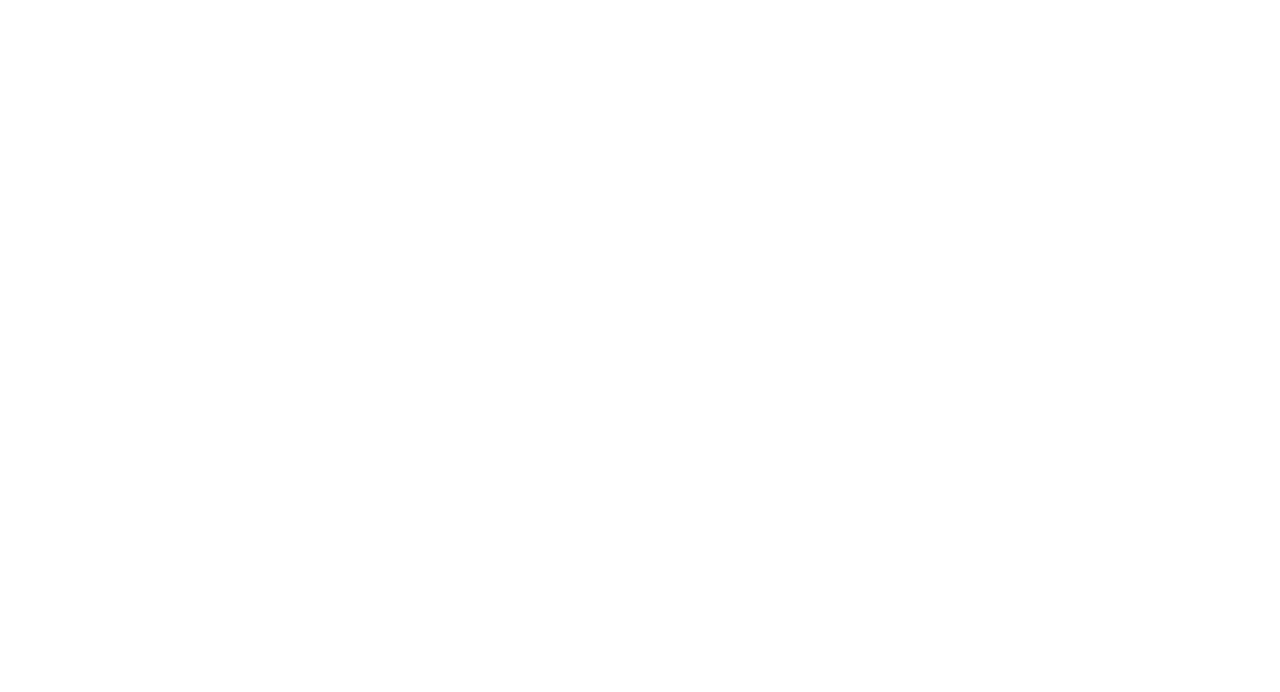
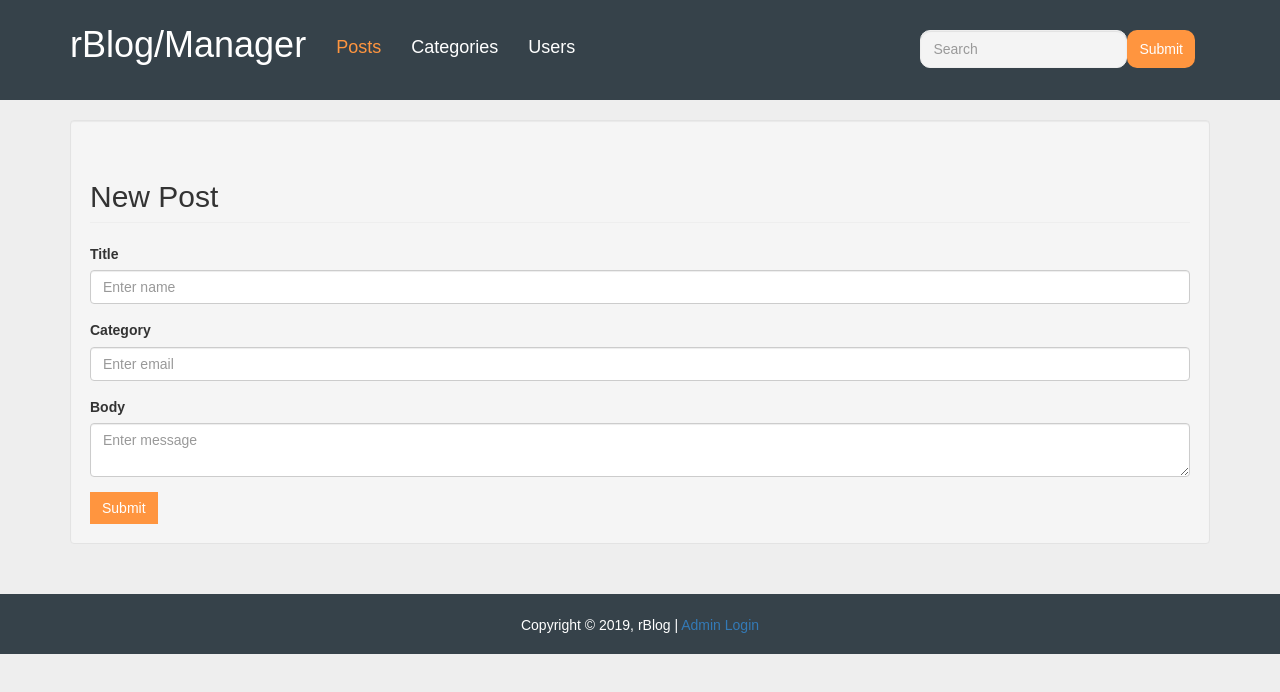
Before and after one commit to jingyangzhang0222/rBlogSystem, a plain HTML site: page admin/new.html in a window 1280 px wide. Drawn offline with nearby package versions, Linux system fonts and the light colour scheme.

Commit message:
styles added to main page and admin page

```diff
--- a/admin/new.html
+++ b/admin/new.html
@@ -0,0 +1,83 @@
+<!DOCTYPE html>
+<html lang="en">
+  <head>
+    <meta charset="utf-8">
+    <meta http-equiv="X-UA-Compatible" content="IE=edge">
+    <meta name="viewport" content="width=device-width, initial-scale=1">
+    <!-- The above 3 meta tags *must* come first in the head; any other head content must come *after* these tags -->
+
+    <title>Admin Posts | rBlog</title>
+
+    <!-- Bootstrap core CSS -->
+    <link href="../css/bootstrap.css" rel="stylesheet">
+    <link href="../css/style.css" rel="stylesheet">
+  </head>
+
+  <body>
+
+    <nav class="navbar navbar-default" role="navigation">
+      <div class="container">
+        <div class="navbar-header">
+          <button type="button" class="navbar-toggle collapsed" data-toggle="collapse" data-target="#navbar" aria-expanded="false" aria-controls="navbar">
+            <span class="sr-only">Toggle navigation</span>
+            <span class="icon-bar"></span>
+            <span class="icon-bar"></span>
+            <span class="icon-bar"></span>
+          </button>
+          <a class="navbar-brand"  href="../index.html"><h1>rBlog<span>/Manager</span></h1></a>
+        </div>
+        <div id="navbar" class="collapse navbar-collapse">
+          <ul class="nav navbar-nav">
+            <li class="active"><a href="posts.html">Posts</a></li>
+            <li><a href="categories.html">Categories</a></li>
+            <li><a href="users.html">Users</a></li>
+          </ul>
+
+          <form class="search-form navbar-form navbar-right" role="search">
+            <div class="form-group">
+              <input type="text" class="form-control" placeholder="Search">
+            </div>
+            <button type="submit" class="btn btn-primary">Submit</button>
+          </form>
+        </div><!--/.nav-collapse -->
+      </div>
+    </nav>
+
+    <section>
+      <div class="container">
+        <div class="row">
+          <div class="col-md-12">
+            <div class="well">
+              <h2 class="page-header">New Post</h2>
+              <form role="form">
+                <div class="form-group">
+                  <label for="name">Title</label>
+                  <input type="text" class="form-control" id="name" placeholder="Enter name">
+                </div>
+                <div class="form-group">
+                  <label for="email">Category</label>
+                  <input type="email" class="form-control" id="email" placeholder="Enter email">
+                </div>
+                <div class="form-group">
+                  <label for="message">Body</label>
+                  <textarea class="form-control" id="message" placeholder="Enter message"></textarea>
+                </div>
+                <button type="submit" class="btn btn-primary">Submit</button>
+              </form>
+            </div>
+          </div>
+        </div>
+      </div>
+    </section>
+
+    <footer>
+      <p>Copyright &copy; 2019, rBlog | <a href="login.html">Admin Login</a></p>
+    </footer>
+
+    <!-- Bootstrap core JavaScript
+    ================================================== -->
+    <!-- Placed at the end of the document so the pages load faster -->
+    <script src="https://ajax.googleapis.com/ajax/libs/jquery/1.12.4/jquery.min.js"></script>
+    <script src="js/bootstrap.js"></script>
+  </body>
+</html>
--- a/css/login.css
+++ b/css/login.css
@@ -1,7 +1,26 @@
 body {
   padding-top: 40px;
   padding-bottom: 40px;
-  background-color: #eee;
+  background-color: #36424a;
+  color: #fff;
+}
+
+input{
+  margin-bottom: 10px;
+}
+
+.btn input{
+  border: none;
+  border-radius: none;
+}
+
+.btn-primary{
+  background: #ff953f;
+}
+
+.btn:hover{
+  background: #ccc;
+  color:#666;
 }
 
 .form-signin {
@@ -15,6 +34,7 @@ body {
 }
 .form-signin .checkbox {
   font-weight: normal;
+  text-align: center;
 }
 .form-signin .form-control {
   position: relative;
@@ -28,13 +48,3 @@ body {
 .form-signin .form-control:focus {
   z-index: 2;
 }
-.form-signin input[type="email"] {
-  margin-bottom: -1px;
-  border-bottom-right-radius: 0;
-  border-bottom-left-radius: 0;
-}
-.form-signin input[type="password"] {
-  margin-bottom: 10px;
-  border-top-left-radius: 0;
-  border-top-right-radius: 0;
-}
--- a/css/style.css
+++ b/css/style.css
@@ -0,0 +1,114 @@
+body {
+	font-family: 'Arial', sans-serif;
+	background: #eee;
+	line-height: 1.6em;
+}
+
+.navbar{
+	overflow: auto;
+	min-height: 100px;
+	color:#fff;
+	font-size: 18px;
+	border: 0;
+	background: #36424a;
+	border-radius: 0;
+}
+
+.navbar h1{
+	margin: 10px 0 0 0;
+	padding: 0;
+}
+
+.navbar a{
+	color:#fff !important;
+}
+
+.navbar a:hover{
+	color: #ff953f;
+}
+
+.navbar a:.navbar-brand:hover{
+	color:#fff !important;
+}
+
+.navbar ul{
+	margin-top: 22px;
+}
+
+.navbar-default .navbar-nav > .active > a, .navbar-default .navbar-nav > .active > a:hover, .navbar-default .navbar-nav > .active > a:focus{
+	background: none;
+	color: #ff953f !important;
+}
+
+.search-form{
+	margin-top: 30px;
+}
+
+.search-form input[type='text']{
+	border-radius: 10px;
+	height: 38px;
+}
+
+.search-form .btn{
+	border: 0;
+	height: 38px;
+	margin-top: 0;
+	border-radius: 10px;
+	margin-left: -5px;
+}
+
+.search-form .form-control{
+	background: #f4f4f4;
+	border: 1px solid #eee;
+}
+
+.btn-primary{
+	background: #ff953f;
+}
+
+.btn{
+	border: 0;
+	border-radius: 0
+}
+
+.btn:hover{
+	background: #ccc;
+}
+
+.post{
+	border: 1px #ccc solid;
+	background: #fff;
+	margin-bottom: 30px;
+}
+
+.post-content{
+	padding: 20px;
+	box-sizing: border-box;
+}
+
+.post h3{
+	margin: 0;
+	padding: 0;
+}
+
+.post small{
+	background: #36424a;
+	color:#fff;
+	display: block;
+	margin: 10px 0;
+	padding: 5px 10px;
+	text-align: center;
+}
+
+.post img{
+	width: 100%;
+}
+
+footer{
+	background: #36424a;
+	color: #fff;
+	text-align: center;
+	height: 60px;
+	padding-top: 20px;
+	margin-top: 30px;
+}
```
Also changed, not shown: about.html (+1 -1 lines), admin/categories.html (+1 -1 lines), admin/posts.html (+1 -1 lines), admin/users.html (+1 -1 lines), contact.html (+1 -1 lines), index.html (+1 -1 lines).
